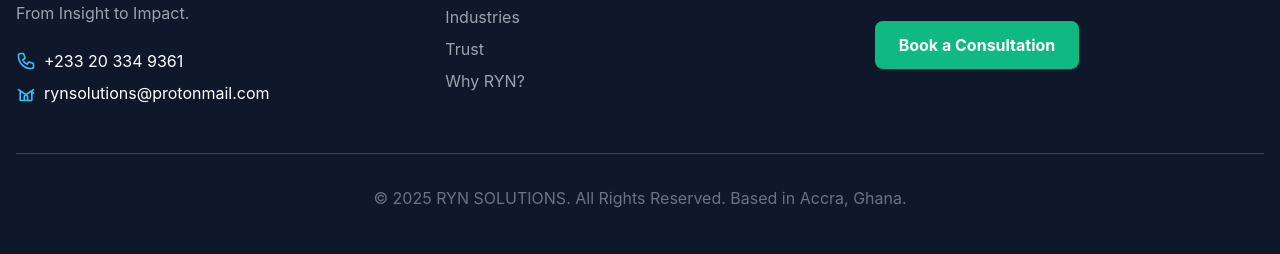
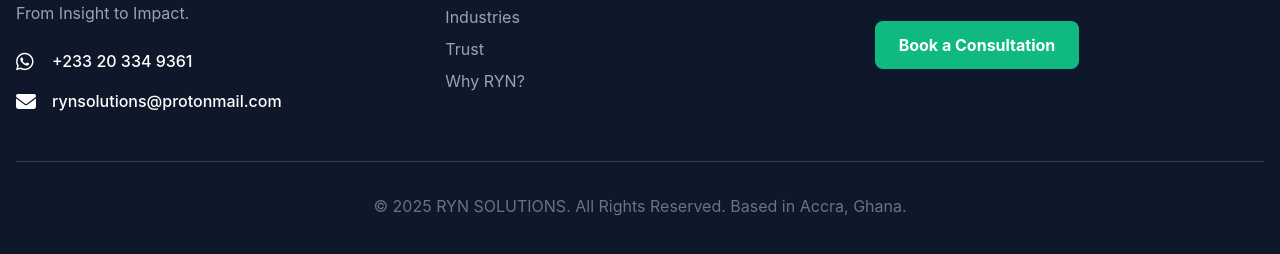
Before and after one commit to rynsolutions/rynsolutions.github.io, a plain HTML site: page index.html in a window 1280 px wide. Shown: the part 5162-5416 px from the top of the page. Drawn offline with nearby package versions, Linux system fonts and the light colour scheme.

Commit message:
Update index.html

```diff
--- a/index.html
+++ b/index.html
@@ -733,15 +733,26 @@
                     <h3 class="text-2xl font-extrabold mb-2 text-emerald">RYN SOLUTIONS</h3>
                     <p class="text-gray-400">Data Solutions, Deciphered.</p>
                     <p class="text-gray-400 mt-2">From Insight to Impact.</p>
-                    <div class="mt-6">
-                        <div class="flex items-center mb-2">
-                            <svg class="w-5 h-5 text-emerald mr-2" fill="none" stroke="currentColor" viewBox="0 0 24 24" xmlns="http://www.w3.org/2000/svg"><path stroke-linecap="round" stroke-linejoin="round" stroke-width="2" d="M3 5a2 2 0 012-2h3.28a1 1 0 01.948.684l1.498 4.493a1 1 0 01-.502 1.21l-2.257 1.13a11.042 11.042 0 005.516 5.516l1.13-2.257a1 1 0 011.21-.502l4.493 1.498a1 1 0 01.684.949V19a2 2 0 01-2 2h-1C9.716 21 3 14.284 3 6V5z"></path></svg>
-                            <span>+233 20 334 9361</span>
-                        </div>
-                        <div class="flex items-center">
-                            <svg class="w-5 h-5 text-emerald mr-2" fill="none" stroke="currentColor" viewBox="0 0 24 24" xmlns="http://www.w3.org/2000/svg"><path stroke-linecap="round" stroke-linejoin="round" stroke-width="2" d="M3 8l7.89 5.26a2 2 0 002.22 0L21 8M5 10v10a1 1 0 001 1h3m10-11l2 2m-2-2v10a1 1 0 01-1 1h-3m-6 0a1 1 0 001-1v-4a1 1 0 011-1h2a1 1 0 011 1v4a1 1 0 001 1m-6 0h6"></path></svg>
-                            <span>rynsolutions@protonmail.com</span>
-                        </div>
+                    <div class="mt-6 flex flex-col items-start gap-4">
+                        <!-- WhatsApp Link -->
+                        <a
+                            href="https://wa.me/233203349361?text=Hello%20RYN%20Solutions%0AI'm%20interested%20in%20your%20Data%20Services"
+                            target="_blank"
+                            rel="noopener"
+                            class="flex items-center text-secondary hover:text-highlight transition-colors duration-300"
+                        >
+                            <i class="fab fa-whatsapp fa-lg w-6 text-highlight"></i>
+                            <span class="ml-3 font-medium">+233 20 334 9361</span>
+                        </a>
+
+                        <!-- Email Link -->
+                        <a
+                            href="mailto:rynsolutions@protonmail.com?subject=Business%20Enquiry%20from%20Website"
+                            class="flex items-center text-secondary hover:text-highlight transition-colors duration-300"
+                        >
+                            <i class="fas fa-envelope fa-lg w-6 text-highlight"></i>
+                            <span class="ml-3 font-medium">rynsolutions@protonmail.com</span>
+                        </a>
                     </div>
                 </div>
                 <div>
@@ -756,7 +767,7 @@
                 <div>
                     <h4 class="text-lg font-bold mb-4">Get In Touch</h4>
                     <p class="text-gray-400 mb-2">Ready to unlock the power of your data?</p>
-                    <a href="https://wa.me/233203349361?text=Hello%20RYN%20SOLUTIONS,%20I'd%20like%20to%20book%20a%20consultation." target="_blank" class="bg-emerald-500 text-white font-bold py-3 px-6 rounded-lg hover:bg-emerald-600 transition-all duration-300 inline-block mt-4">
+                    <a href="https://www.linkedin.com/company/rynsolutions/services/request-proposal/" target="_blank" class="bg-emerald-500 text-white font-bold py-3 px-6 rounded-lg hover:bg-emerald-600 transition-all duration-300 inline-block mt-4">
                         Book a Consultation
                     </a>
                 </div>
```
